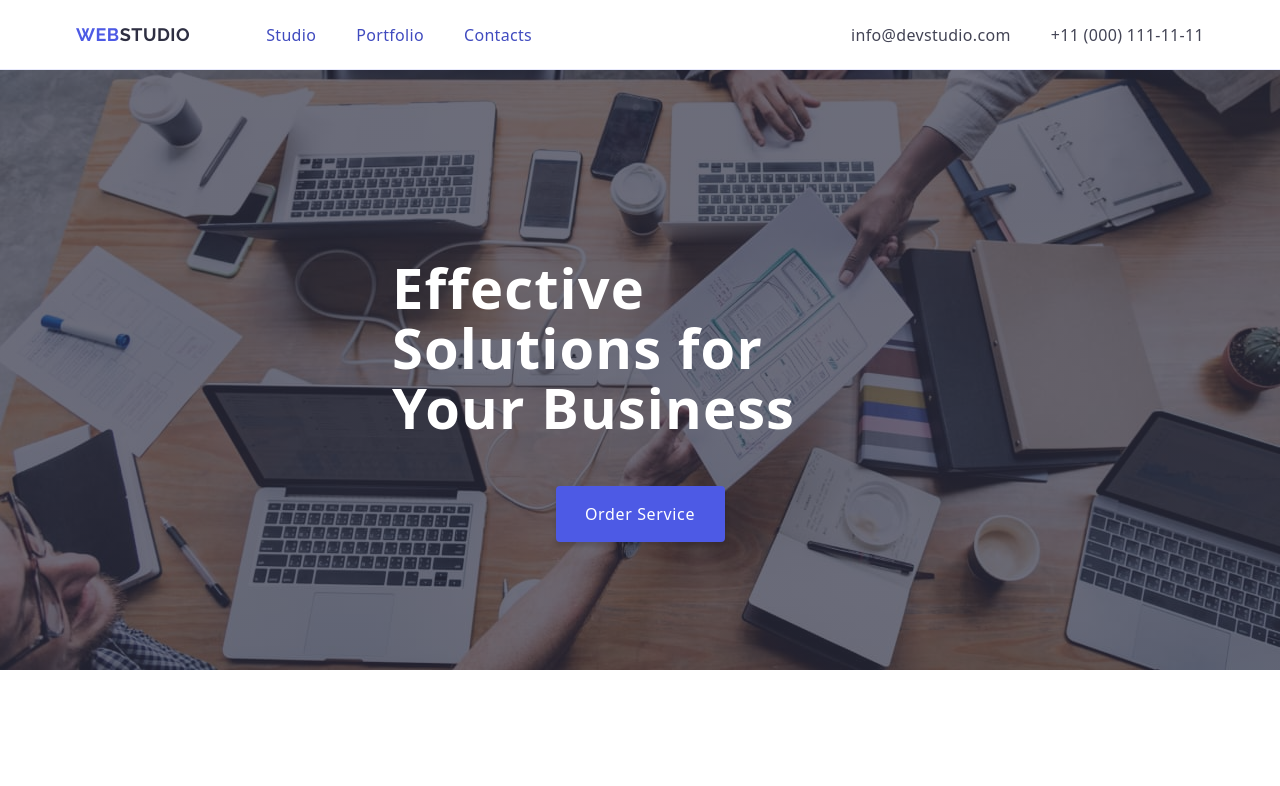
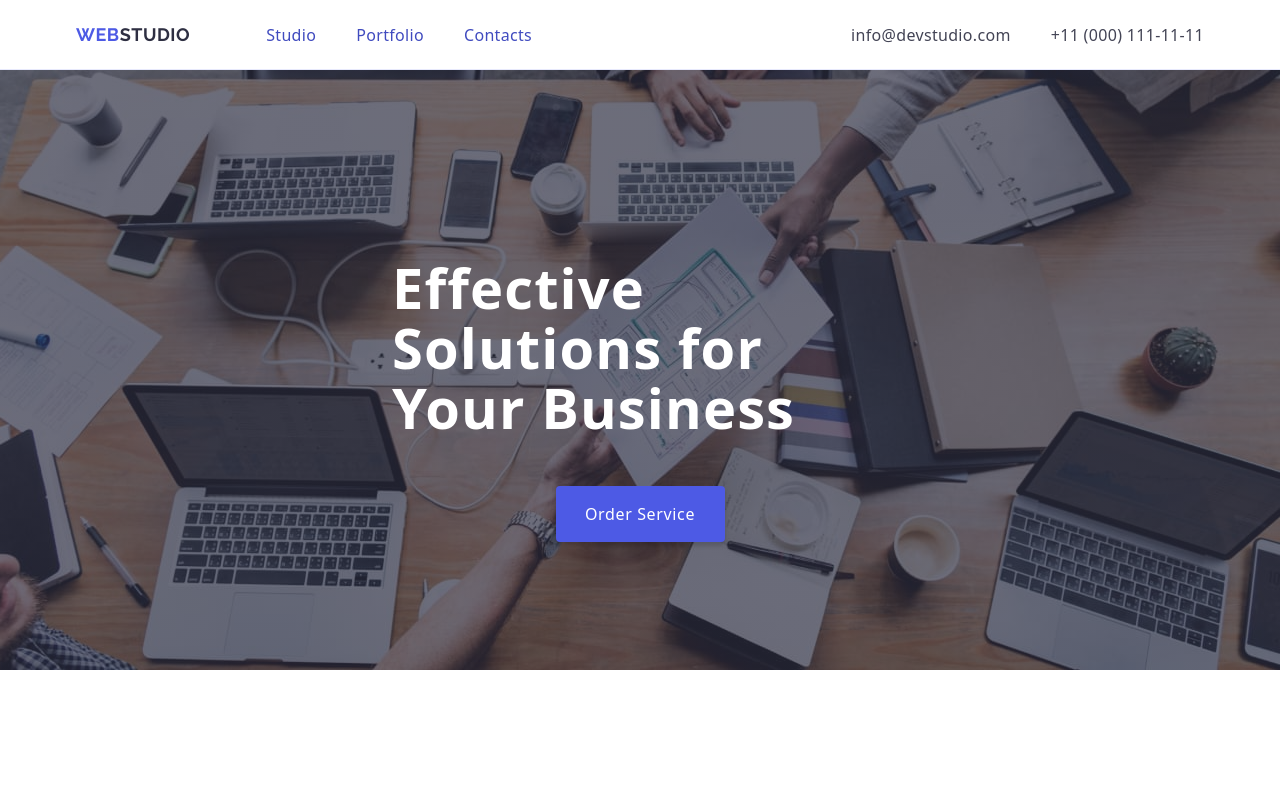
Before and after one commit to TrotskyuYurii/goit-markup-hw-04, a plain HTML site: page index.html in a window 1280 px wide. Shown: the top 786 px of the page. Drawn offline with nearby package versions, Linux system fonts and the light colour scheme.

Commit message:
section_1

```diff
--- a/css/styles.css
+++ b/css/styles.css
@@ -195,12 +195,16 @@ body {
 .main{
   background: #2e2f42;
   max-height: 600px;
+  max-width: 1440px;
   padding: 188px 0;
   background-image: linear-gradient(
     rgba(46, 47, 66, 0.7),
     rgba(46, 47, 66, 0.7)
   ),
   url(../images/main-backgrond.jpg);
+  background-repeat: no-repeat;
+  background-position: center;
+  background-size: cover;
 }
 
 .main-title {
```
